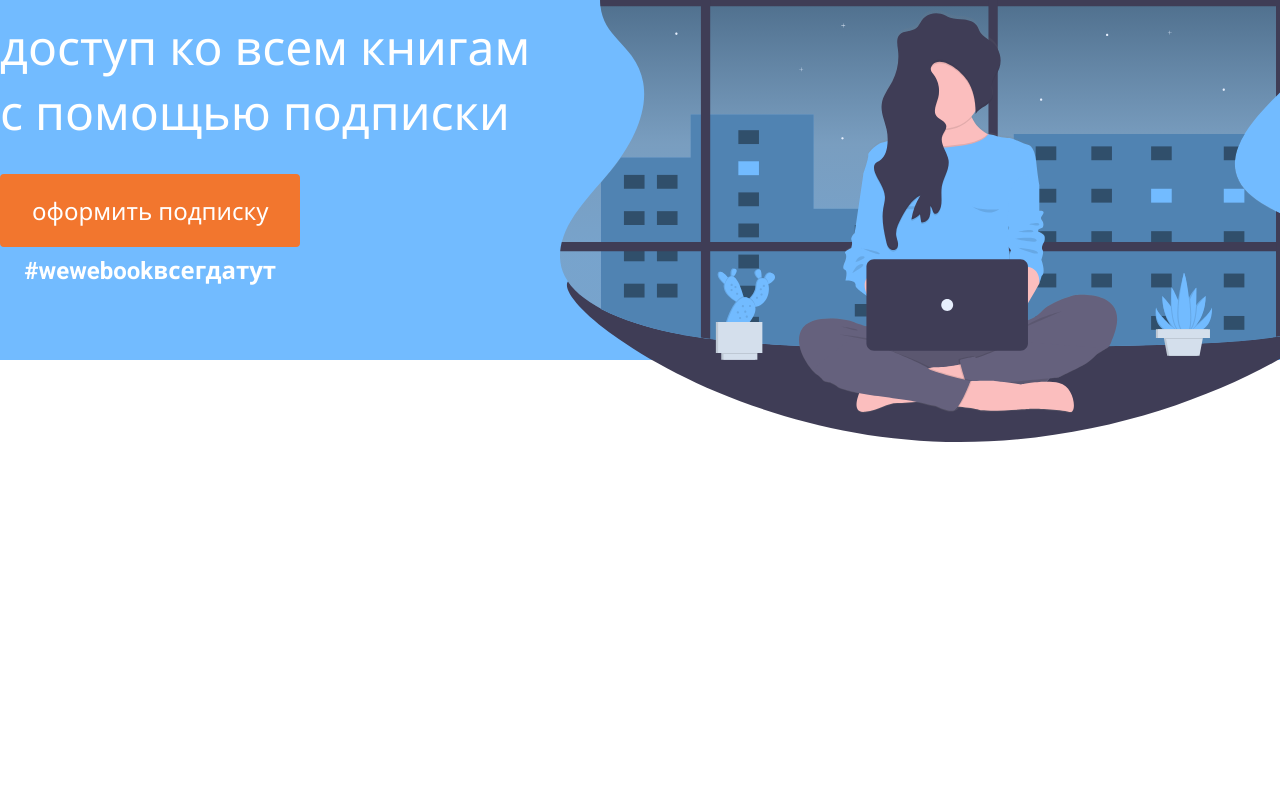
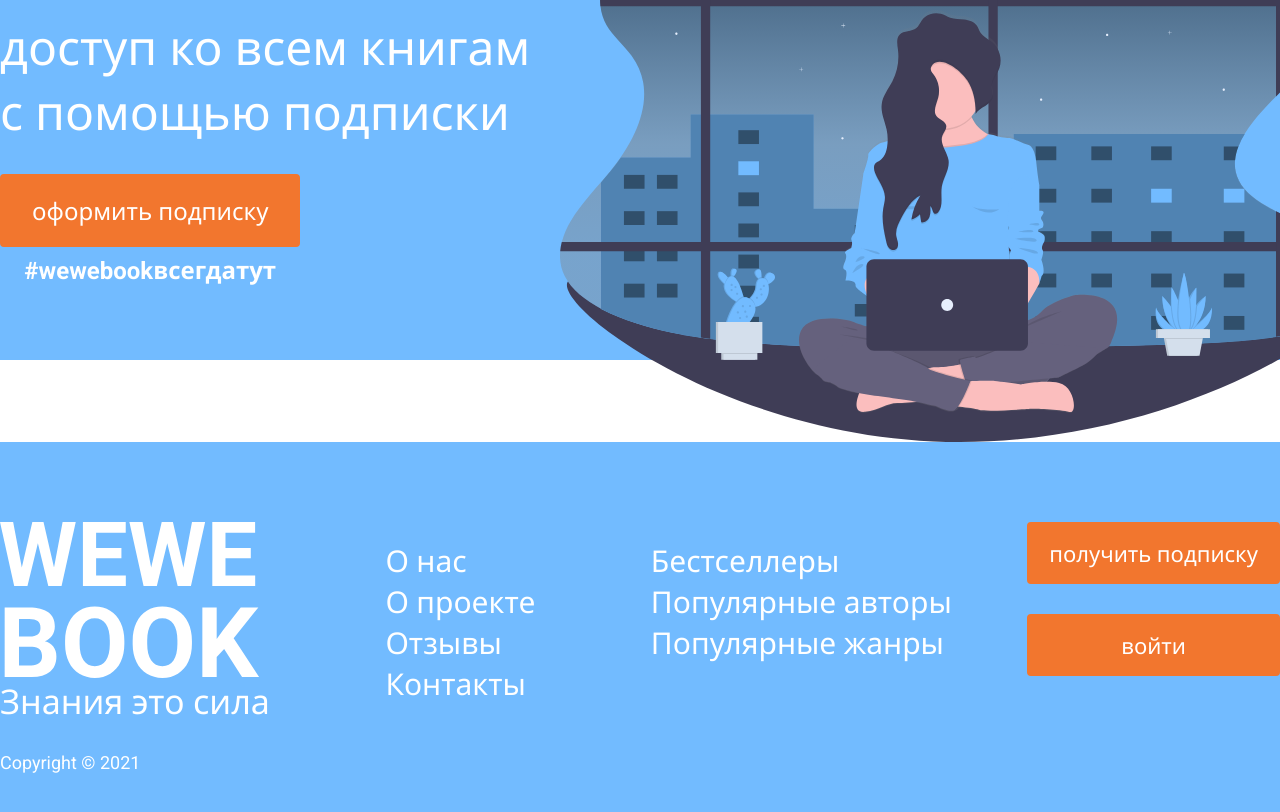
Before and after one commit to Majest228/library-frontend, a React (Create React App) app: page / in a window 1280 px wide. Shown: the part 428-1240 px from the top of the page. Before the commit the page ends 870 px from the top, so only its background shows below. Built offline with nearby package versions, Linux system fonts and the light colour scheme; a web font is replaced by a local one.

Commit message:
Создается футер сайта

```diff
--- a/src/App.jsx
+++ b/src/App.jsx
@@ -2,6 +2,7 @@ import React from 'react';
 import { Promo } from 'components/Promo';
 import { Header } from './components/Header';
 import { Intro } from './components/Intro';
+import { Footer } from './components/Footer';
 
 const App = () => {
   return (
@@ -9,6 +10,7 @@ const App = () => {
       <Promo />
       <Header />
       <Intro />
+      <Footer />
     </>
   );
 };
--- a/src/components/Button/Button.jsx
+++ b/src/components/Button/Button.jsx
@@ -16,6 +16,7 @@ const Button = ({
       className={clsx(
         'button',
         size === 'small' && 'button--small',
+        size === 'medium' && 'button--medium',
         size === 'large' && 'button--large',
         variant === 'filled' && 'button--filled',
         variant === 'outlined' && 'button--outlined',
@@ -30,7 +31,7 @@ const Button = ({
 };
 
 Button.propTypes = {
-  size: PropTypes.oneOf(['normal', 'small', 'large']),
+  size: PropTypes.oneOf(['normal', 'small', 'medium', 'large']),
   variant: PropTypes.oneOf(['outlined', 'filled']),
 };
 
--- a/src/components/Button/Button.scss
+++ b/src/components/Button/Button.scss
@@ -26,6 +26,11 @@
 .button--small {
   padding: 9px 12px;
   font-size: 16px;
+}
+
+.button--medium {
+  padding: 14px 20px;
+  font-size: 22px;
 }
 
 .button--large {
--- /dev/null
+++ b/src/components/Footer/Footer.jsx
@@ -0,0 +1,59 @@
+import React from 'react';
+import { Button } from 'components/Button';
+import logo from './footer-logo.svg';
+import './Footer.scss';
+
+const Footer = () => {
+  return (
+    <footer className="footer">
+      <div className="footer__container container">
+        <div className="footer__logo">
+          <div className="footer__image-wrapper">
+            <img className="footer__image" src={logo} alt="" />
+          </div>
+          <div className="footer__description">Знания это сила</div>
+          <div className="footer__copyright">Copyright © 2021</div>
+        </div>
+        <nav className="footer__link">
+          <ul className="footer__link-list">
+            <li className="footer__link-list-item">
+              <a>О нас</a>
+            </li>
+            <li className="footer__link-list-item">
+              <a>О проекте</a>
+            </li>
+            <li className="footer__link-list-item">
+              <a>Отзывы</a>
+            </li>
+            <li className="footer__link-list-item">
+              <a>Контакты</a>
+            </li>
+          </ul>
+        </nav>
+        <nav className="footer__trend">
+          <ul className="footer__trend-list">
+            <li className="footer__trend-list-item">
+              <a>Бестселлеры</a>
+            </li>
+            <li className="footer__trend-list-item">
+              <a>Популярные авторы</a>
+            </li>
+            <li className="footer__trend-list-item">
+              <a>Популярные жанры</a>
+            </li>
+          </ul>
+        </nav>
+        <div className="footer__buttons">
+          <Button className="footer__button" size="medium">
+            получить подписку
+          </Button>
+          <Button className="footer__button" size="medium">
+            войти
+          </Button>
+        </div>
+      </div>
+    </footer>
+  );
+};
+
+export default Footer;
--- /dev/null
+++ b/src/components/Footer/Footer.scss
@@ -0,0 +1,66 @@
+.footer {
+  background-color: var(--primary-color);
+  color: #ffffff;
+
+  &__container {
+    padding: 80px 0;
+    display: flex;
+    justify-content: space-between;
+  }
+
+  &__logo {
+  }
+
+  &__image-wrapper {
+  }
+
+  &__image {
+    user-select: none;
+  }
+
+  &__description {
+    font-size: 34px;
+    line-height: 40px;
+  }
+
+  &__copyright {
+    margin-top: 30px;
+    font-size: 18px;
+  }
+
+  &__link {
+  }
+
+  &__link-list {
+    list-style: none;
+  }
+
+  &__link-list-item {
+    font-size: 30px;
+  }
+
+  &__trend {
+  }
+
+  &__trend-list {
+    list-style: none;
+  }
+
+  &__trend-list-item {
+    font-size: 30px;
+  }
+
+  &__buttons {
+    display: flex;
+    flex-direction: column;
+  }
+
+  &__button {
+    margin-bottom: 30px;
+    &:not([disabled]) {
+      &:hover {
+        --color: #ffffff;
+      }
+    }
+  }
+}
--- /dev/null
+++ b/src/components/Footer/index.js
@@ -0,0 +1 @@
+export { default as Footer } from './Footer';
```
Also changed, not shown: src/components/Footer/footer-logo.svg (added).
